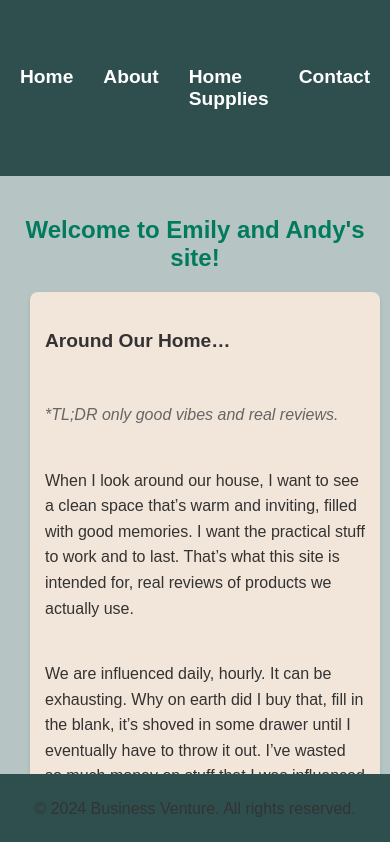
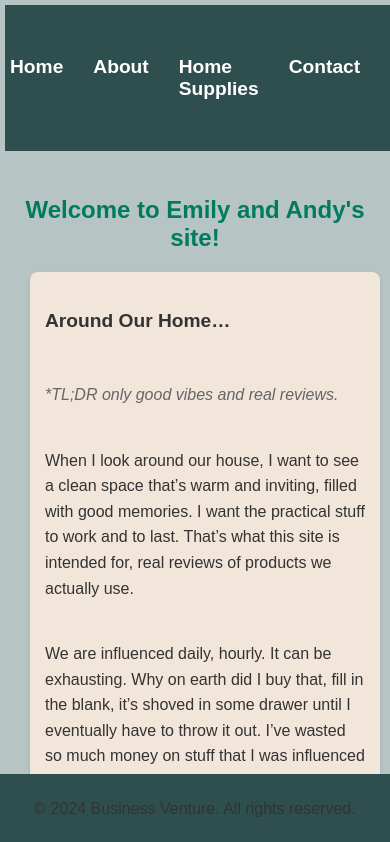
Before and after one commit to akolle/blog, a React (Create React App) app: page / in a window 390 px wide. Shown: the top 842 px of the page. Built offline with nearby package versions, Linux system fonts and the light colour scheme.

Commit message:
add new max width for header in css

```diff
--- a/src/App.css
+++ b/src/App.css
@@ -160,3 +160,11 @@ p {
       font-size: 1em; /* Adjusts font size for smaller screens */
   }
 }
+
+@media (max-width: 600px) {
+
+  header {
+    padding: 5px;
+    margin: 5px;
+  }
+}
```
